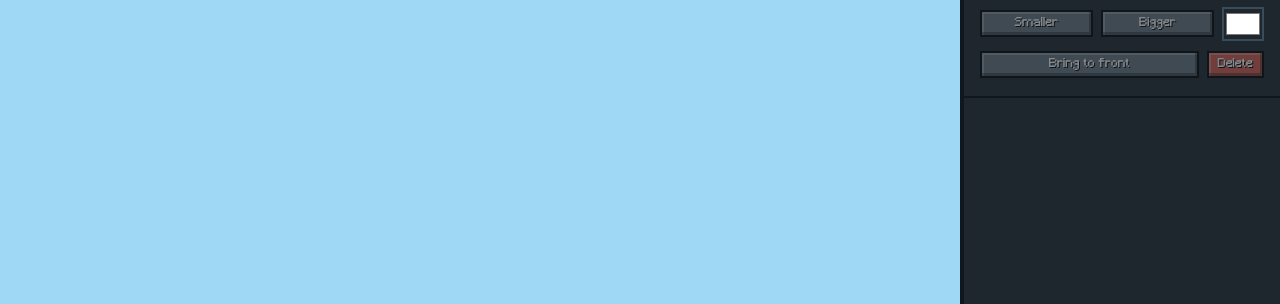
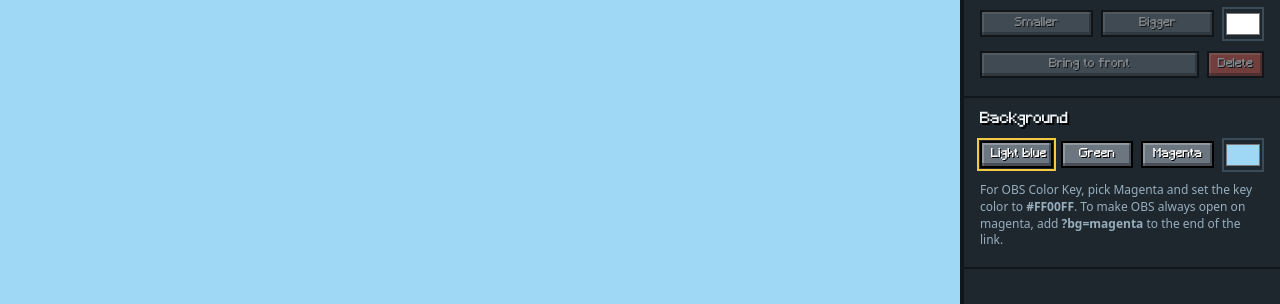
Before and after one commit to lethalluke1-debug/lethalwebsite, a plain HTML site: page index.html in a window 1280 px wide. Shown: the part 496-800 px from the top of the page. Drawn offline with nearby package versions, Linux system fonts and the light colour scheme; no server answers.

Commit message:
Add background picker with key colors for OBS
Co-Authored-By: Claude Opus 5.5 <noreply@anthropic.com>
Claude-Session: https://claude.ai/code/session_01XFGbqTkBgNNcEeoi29fZqm

```diff
--- a/index.html
+++ b/index.html
@@ -31,7 +31,7 @@ body.can-edit .item { cursor: grab; }
 .item.dragging { cursor: grabbing; }
 .item.selected { border-color: rgba(30,39,46,.55); }
 body.clean .item.selected { border-color: transparent; }
-.item.text { font-family: var(--mc); text-shadow: .1em .1em 0 rgba(0,0,0,.33); white-space: pre-wrap; width: max-content; max-width: 95%; text-align: center; line-height: 1.15; padding: .1em .2em; color: #fff; }
+.item.text { font-family: var(--mc); text-shadow: .1em .1em 0 #2b3540; white-space: pre-wrap; width: max-content; max-width: 95%; text-align: center; line-height: 1.15; padding: .1em .2em; color: #fff; }
 .item.text[contenteditable="true"] { cursor: text; user-select: text; border-color: var(--gold); outline: none; }
 .item.photo img { display: block; width: 100%; height: auto; max-width: none; pointer-events: none; }
 .item.photo .missing { aspect-ratio: 4 / 3; background: rgba(30,39,46,.15); display: grid; place-items: center; color: rgba(30,39,46,.6); font: 14px var(--ui); }
@@ -75,6 +75,7 @@ button.sm { padding: 5px 9px; font-size: 12px; }
 button:disabled { opacity: .45; cursor: not-allowed; filter: none; }
 .hint { margin: 0; color: var(--muted); font-size: 12px; }
 .note { margin: 0; font-size: 12px; color: #12191e; background: var(--gold); padding: 8px 10px; }
+.bg-row button.on { outline: 2px solid var(--gold); outline-offset: 1px; }
 #drop.over { outline: 2px dashed var(--gold); outline-offset: -6px; }
 body:not(.can-edit) .edit-only { display: none; }
 
@@ -135,6 +136,16 @@ body:not(.can-edit) .edit-only { display: none; }
       <button id="front" class="sm grow" type="button" disabled>Bring to front</button>
       <button id="del" class="sm stop" type="button" disabled>Delete</button>
     </div>
+  </section>
+  <section class="sec">
+    <h2>Background</h2>
+    <div class="row bg-row">
+      <button class="sm grow" type="button" data-bg="blue">Light blue</button>
+      <button class="sm grow" type="button" data-bg="green">Green</button>
+      <button class="sm grow" type="button" data-bg="magenta">Magenta</button>
+      <input id="bgColor" type="color" value="#9fd8f5" title="Any color" aria-label="Background color">
+    </div>
+    <p class="hint">For OBS Color Key, pick Magenta and set the key color to <b>#FF00FF</b>. To make OBS always open on magenta, add <b>?bg=magenta</b> to the end of the link.</p>
   </section>
 </aside>
 
@@ -426,6 +437,26 @@ body:not(.can-edit) .edit-only { display: none; }
     (data || []).forEach(r => incoming(r.id, r.data));
   }
 
+  // ---------- background (each screen picks its own, so OBS can use a key color) ----------
+  const BG = { blue: '#9fd8f5', green: '#00ff00', magenta: '#ff00ff' };
+  function setBg(v, remember) {
+    const color = BG[v] || v;
+    if (!/^#[0-9a-fA-F]{6}$/.test(color)) return;
+    document.body.style.background = color; stage.style.background = color;
+    $('bgColor').value = color.toLowerCase();
+    document.querySelectorAll('[data-bg]').forEach(b => b.classList.toggle('on', BG[b.dataset.bg] === color.toLowerCase()));
+    if (remember) { try { localStorage.setItem('blue-stage-bg', color); } catch (e) {} }
+  }
+  document.querySelectorAll('[data-bg]').forEach(b => b.onclick = () => setBg(b.dataset.bg, true));
+  $('bgColor').addEventListener('input', e => setBg(e.target.value, true));
+  (() => {
+    let q = null;
+    try { q = new URLSearchParams(location.search).get('bg'); } catch (e) {}
+    if (q) { q = q.trim().toLowerCase(); if (/^[0-9a-f]{6}$/.test(q)) q = '#' + q; setBg(q, false); return; }
+    let saved = null; try { saved = localStorage.getItem('blue-stage-bg'); } catch (e) {}
+    setBg(saved || 'blue', false);
+  })();
+
   select(null);
   start();
 })();
```
